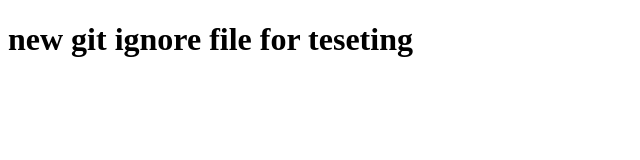
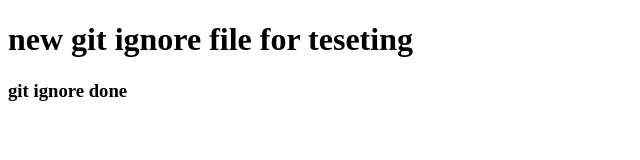
Before and after one commit to chsamiullah999-commits/Ngit-Ignore, a plain HTML site: page index.html in a window 1280 px wide. Shown: the whole page, without its empty margins (0-640 px from the left). Drawn offline with Linux system fonts and the light colour scheme.

Commit message:
2nd phase

```diff
--- a/index.html
+++ b/index.html
@@ -7,5 +7,6 @@
 </head>
 <body>
     <h1>new git ignore file for teseting</h1>
+    <h3>git ignore done</h3>
 </body>
 </html>
```
